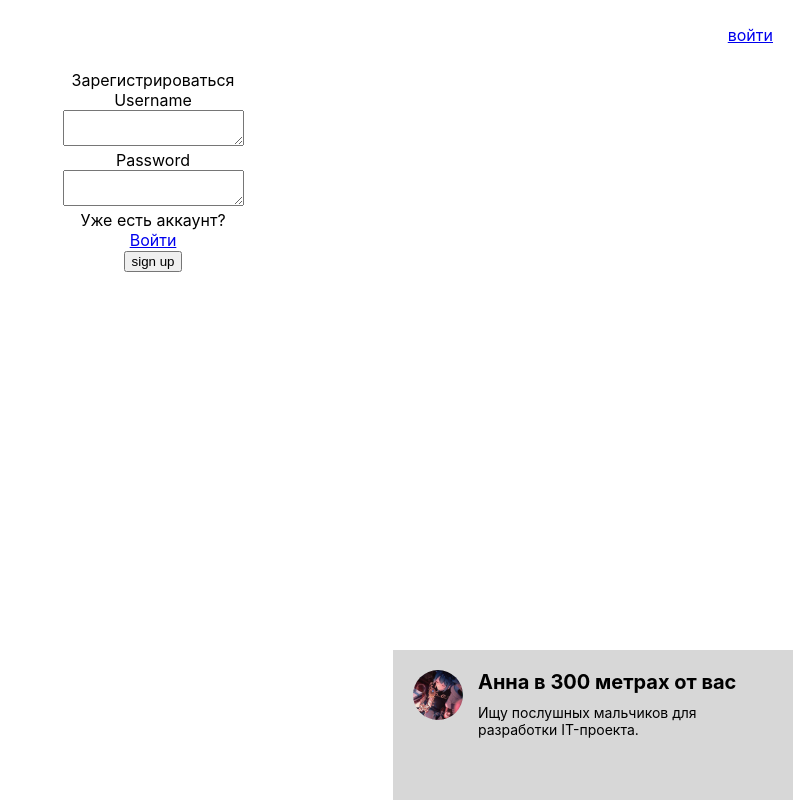
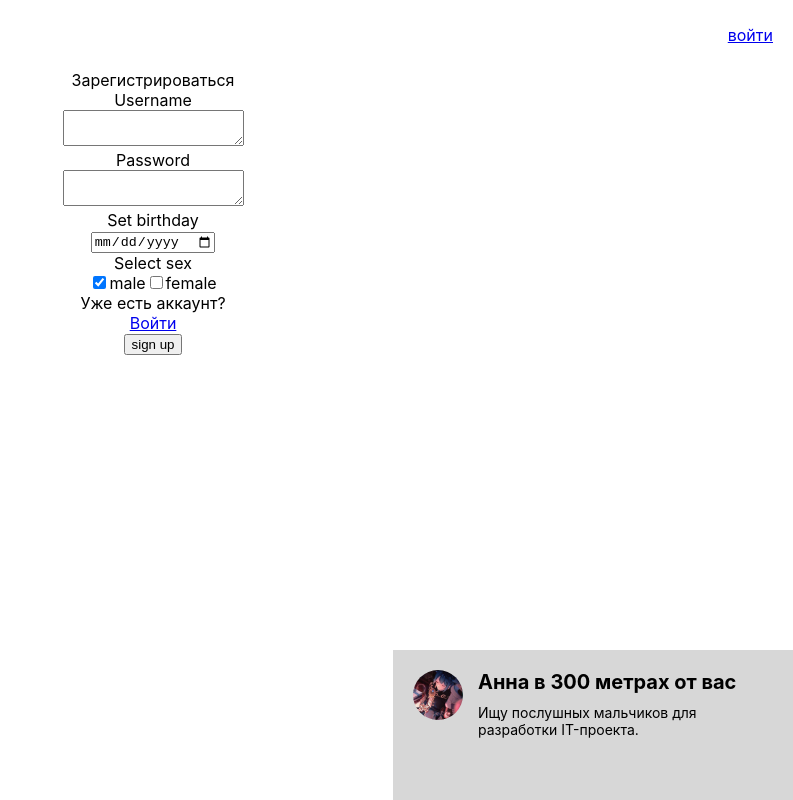
Before and after one commit to SmokingElk/Constance, a React (Create React App) app in the folder client/: page /sign_up in a window 1280 px wide. Shown: the whole page, without its empty margins (487-1280 px from the left). Built offline with nearby package versions, Linux system fonts and the light colour scheme; no server answers.

Commit message:
update sign up component

```diff
--- a/client/src/components/Signup/Signup.jsx
+++ b/client/src/components/Signup/Signup.jsx
@@ -1,4 +1,4 @@
-import { SIGNUP_STATUS_ALREADY_EXISTS, SIGNUP_STATUS_INCOMPLETE_DATA, SIGNUP_STATUS_INVALID_DATA, SIGNUP_STATUS_NONE, SIGNUP_STATUS_SUCCESS } from "../../redux/signupReducer";
+import { SIGNUP_STATUS_ALREADY_EXISTS, SIGNUP_STATUS_INCOMPLETE_DATA, SIGNUP_STATUS_INVALID_DATA, SIGNUP_STATUS_NONE, SIGNUP_STATUS_SUCCESS, SIGNUP_STATUS_TOO_YOUNG } from "../../redux/signupReducer";
 import classes from "./Signup.module.css";
 import { NavLink } from "react-router-dom";
 
@@ -11,11 +11,16 @@ const Signup = props => {
         props.updatePassword(event.target.value);
     };
 
+    const onBirthdateChange = event => {
+        props.updateBirthdate(event.target.value);
+    };
+
     let signupInfo = {
         [SIGNUP_STATUS_INCOMPLETE_DATA]: "Заполните все поля",
         [SIGNUP_STATUS_INVALID_DATA]: "Недопустимый логин или пароль",
         [SIGNUP_STATUS_SUCCESS]: "Успех",
         [SIGNUP_STATUS_ALREADY_EXISTS]: "Пользователь с этим именем уже существует",
+        [SIGNUP_STATUS_TOO_YOUNG]: "Регистрация до 18 запрещена",
         [SIGNUP_STATUS_NONE]: "",
     }[props.signupStatus] ?? "";
 
@@ -32,6 +37,20 @@ const Signup = props => {
                 <textarea onChange={onPasswordChange} value={props.passwordFieldValue}></textarea>
             </div>
 
+            <div>Set birthday</div>
+            <div>
+                <input type="date" value={props.birthdate} onChange={onBirthdateChange}></input>
+            </div>
+
+            <div>Select sex</div>
+            <div>
+                <input type="checkbox" checked={props.isMale ? "checked" : ""} onClick={() => props.updateSex(true)}></input>
+                <label>male</label>
+                <input type="checkbox" checked={props.isMale ? "" : "checked"} onClick={() => props.updateSex(false)}></input>
+                <label>female</label>
+            </div>
+
+
             <div>Уже есть аккаунт?</div>
             <NavLink to="/login">Войти</NavLink>
 
--- a/client/src/components/Signup/SignupContainer.jsx
+++ b/client/src/components/Signup/SignupContainer.jsx
@@ -1,7 +1,7 @@
 import React from "react";
 import Signup from "./Signup";
 import { connect } from "react-redux";
-import { SIGNUP_STATUS_ALREADY_EXISTS, SIGNUP_STATUS_INCOMPLETE_DATA, SIGNUP_STATUS_INVALID_DATA, SIGNUP_STATUS_NONE, SIGNUP_STATUS_SUCCESS, changeSignupStatus, updateSignupPassword, updateSignupUsername } from "../../redux/signupReducer";
+import { SIGNUP_STATUS_ALREADY_EXISTS, SIGNUP_STATUS_INCOMPLETE_DATA, SIGNUP_STATUS_INVALID_DATA, SIGNUP_STATUS_NONE, SIGNUP_STATUS_SUCCESS, SIGNUP_STATUS_TOO_YOUNG, changeSignupStatus, updateBirthdate, updateSex, updateSignupPassword, updateSignupUsername } from "../../redux/signupReducer";
 import axios from "axios";
 import { setEntered } from "../../redux/enteredReducer";
 import { setJWT } from "../../global_logic/userEnter";
@@ -17,6 +17,8 @@ class SignupContainer extends React.Component {
         axios.post("http://localhost:5000/sign_up", {
             username: this.props.usernameFieldValue,
             password: this.props.passwordFieldValue,
+            birthdate: this.props.birthdate,
+            gender: this.props.isMale,
         }).then(res => {
             let result = res.data.result;
 
@@ -24,6 +26,7 @@ class SignupContainer extends React.Component {
                 "success": SIGNUP_STATUS_SUCCESS,
                 "invalid data": SIGNUP_STATUS_INVALID_DATA,
                 "user already exists": SIGNUP_STATUS_ALREADY_EXISTS,
+                "younger than 18 are prohibited": SIGNUP_STATUS_TOO_YOUNG,
             }[result] ?? SIGNUP_STATUS_NONE);
 
             if (result === "success") {
@@ -42,12 +45,16 @@ class SignupContainer extends React.Component {
 const mapStateToProps = state => ({
     usernameFieldValue: state.signup.usernameFieldValue,
     passwordFieldValue: state.signup.passwordFieldValue,
+    isMale: state.signup.isMale,
+    birthdate: state.signup.birthdate,
     signupStatus: state.signup.signupStatus,
 });
 
 const mapDispatchToProps = {
     updateUsername: updateSignupUsername,
     updatePassword: updateSignupPassword,
+    updateBirthdate,
+    updateSex,
     changeSignupStatus,
     setEntered,
 };
--- a/client/src/redux/signupReducer.js
+++ b/client/src/redux/signupReducer.js
@@ -9,6 +9,7 @@ export const SIGNUP_STATUS_INCOMPLETE_DATA = "SIGNUP-STATUS-INCOMPLETE-DATA";
 export const SIGNUP_STATUS_INVALID_DATA = "SIGNUP-STATUS-INVALID-DATA";
 export const SIGNUP_STATUS_ALREADY_EXISTS = "SIGNUP-STATUS-ALREADY-EXIST";
 export const SIGNUP_STATUS_SUCCESS = "SIGNUP-STATUS-SUCCESS";
+export const SIGNUP_STATUS_TOO_YOUNG = "SIGNUP-STATUS-TOO-YOUNG";
 
 const initialState = {
     usernameFieldValue: "",
@@ -43,6 +44,7 @@ const signupReducer = (state = initialState, action) => {
                 SIGNUP_STATUS_INVALID_DATA,
                 SIGNUP_STATUS_ALREADY_EXISTS,
                 SIGNUP_STATUS_SUCCESS,
+                SIGNUP_STATUS_TOO_YOUNG,
             ];
 
             if (!signupStatusVariants.includes(action.status)) {
```
